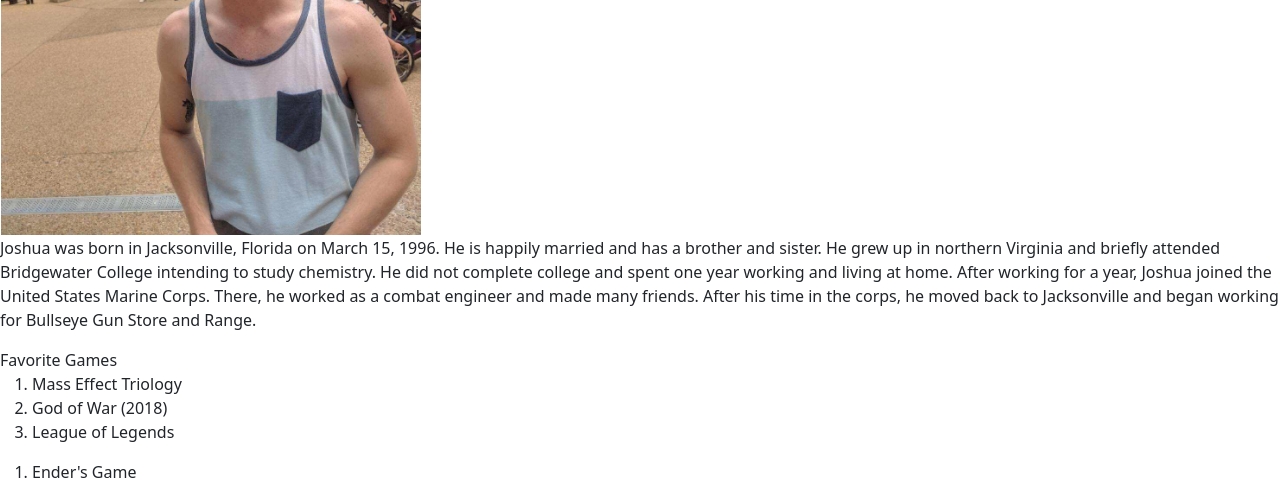
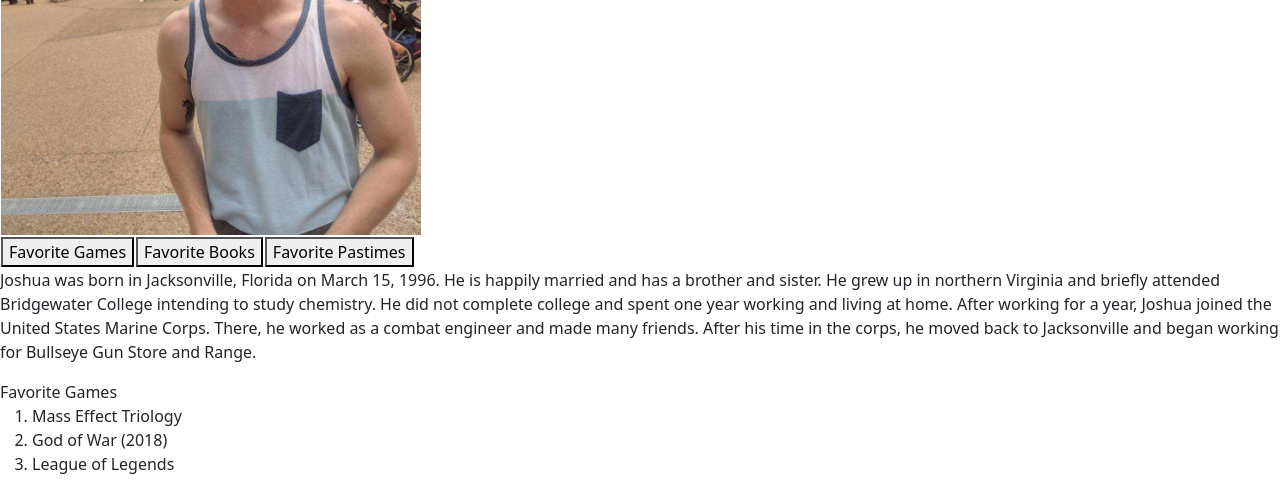
Before and after one commit to CarefulSeraph/hello, a plain HTML site: page index.html in a window 1280 px wide. Shown: the part 326-806 px from the top of the page. Drawn offline with nearby package versions, Linux system fonts and the light colour scheme; files whose address does not match are found by name.

Commit message:
added page links

```diff
--- a/index.html
+++ b/index.html
@@ -19,6 +19,13 @@
 
   <div class="menubar">
     <!--There is going to be a menubar here. Just don't know how to do that yet.-->
+    <table>
+      <tr>
+        <td><button>Favorite Games</button></td>
+        <td><button>Favorite Books</button></td>
+        <td><button>Favorite Pastimes</button></td>
+      </tr>
+    </table>
   </div>
 
   <div class="biography">
```
